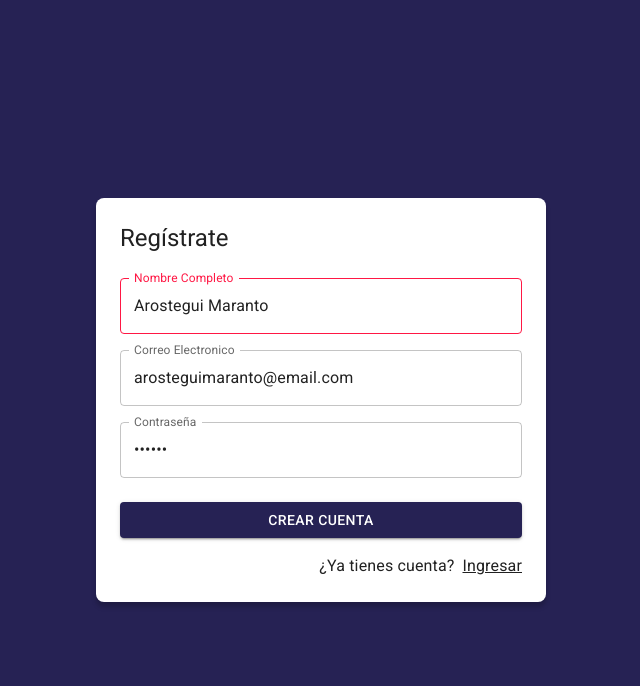
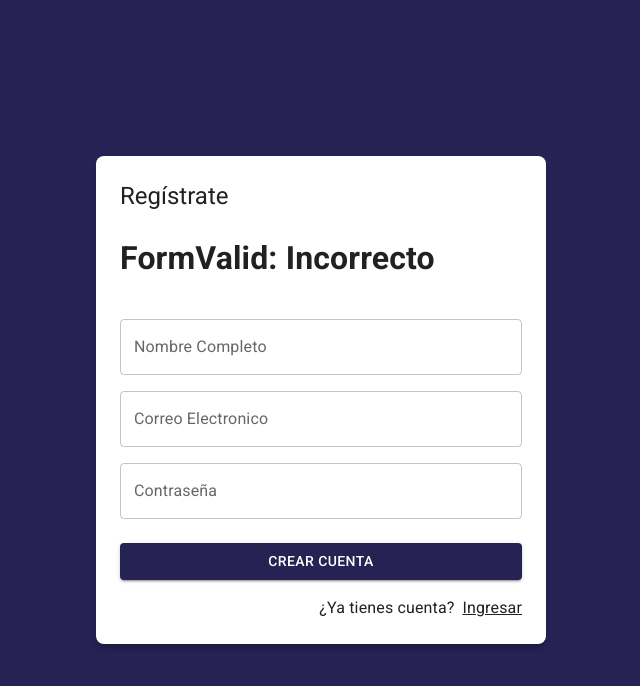
Before and after one commit to arosteguimaranto/Journal-App, a React (Vite) app: page /auth/register in a window 1280 px wide. Shown: the top 686 px of the page, without its empty margins (319-959 px from the left). Built offline with nearby package versions, Linux system fonts and the light colour scheme.

Commit message:
Mostrar errores en pantalla

```diff
--- a/src/auth/pages/RegisterPage.jsx
+++ b/src/auth/pages/RegisterPage.jsx
@@ -2,38 +2,42 @@
 import { Button, Grid, TextField, Typography, Link } from '@mui/material'
 import { AuthLayout } from '../layout/AuthLayout';
 import { useForm } from '../../hooks';
+import { useState } from 'react';
 
 const formData = {
-  email: 'arosteguimaranto@email.com',
-  password: '123456',
-  displayName: 'Arostegui Maranto'
+  email: '',
+  password: '',
+  displayName: ''
 }
 
 const formValidations = {
-  email:[(value) => value.includes('@'), 'El correo debe de tener una @'],
-  password:[(value) => value.length >= 6, 'El password debe tener mas de 6 caracteres'],
-  displayName:[(value) => value.length >= 1, 'El nombre es obligatorio'],
+  email: [(value) => value.includes('@'), 'El correo debe de tener una @'],
+  password: [(value) => value.length >= 6, 'El password debe tener mas de 6 letras'],
+  displayName: [(value) => value.length >= 1, 'El nombre es obligatorio'],
 }
 
 
 
 export const RegisterPage = () => {
 
-  const {formState, displayName, email, password, onInputChange,
-  isFormValid, displayNameValid, emailValid, passwordValid,
- } = useForm(formData, formValidations);
+  const [formSubmitted, setFormSubmitted] = useState(false)
 
- console.log(displayNameValid);
+  const {
+    formState, displayName, email, password, onInputChange,
+    isFormValid, displayNameValid, emailValid, passwordValid,
+  } = useForm(formData, formValidations);
+
 
 
   const onSubmit = (e) => {
     e.preventDefault();
+   setFormSubmitted(true);
     console.log(formState);
   }
 
   return (
     <AuthLayout title='Regístrate' >
-
+      <h1>FormValid: {isFormValid ? 'valido' : 'Incorrecto'} </h1>
       <form onSubmit={onSubmit}>
 
         <Grid container>
@@ -47,7 +51,7 @@
               name="displayName"
               value={displayName}
               onChange={onInputChange}
-              error={!displayNameValid}
+              error={!!displayNameValid && formSubmitted}
               helperText={displayNameValid}
 
             />
@@ -62,6 +66,8 @@
               name="email"
               value={email}
               onChange={onInputChange}
+              error={!!emailValid && formSubmitted}
+              helperText={emailValid}
             />
           </Grid>
 
@@ -74,6 +80,8 @@
               name="password"
               value={password}
               onChange={onInputChange}
+              error={!!passwordValid && formSubmitted}
+              helperText={passwordValid}
 
             />
           </Grid>
--- a/src/hooks/useForm.js
+++ b/src/hooks/useForm.js
@@ -1,27 +1,34 @@
-import { useState, useEffect } from 'react';
+import { useState, useEffect, useMemo } from 'react';
 
-export const useForm = ( initialForm = {}, formValidations = {} ) => {
+export const useForm = (initialForm = {}, formValidations = {}) => {
 
-    const [ formState, setFormState ] = useState( initialForm );
+    const [formState, setFormState] = useState(initialForm);
 
     const [formValidation, setFormValidation] = useState({});
 
     useEffect(() => {
-      createValidators();
+        createValidators();
 
-    }, [formState ])
+    }, [formState])
+
+    const isFormValid = useMemo(() => {
+        for (const formValue of Object.keys(formValidation)) {
+            if (formValidation[formValue] !== null) return false
+        }
+        return true;
+    }, [formValidation])
 
 
     const onInputChange = ({ target }) => {
         const { name, value } = target;
         setFormState({
             ...formState,
-            [ name ]: value
+            [name]: value
         });
     }
 
     const onResetForm = () => {
-        setFormState( initialForm );
+        setFormState(initialForm);
     }
 
     const createValidators = () => {
@@ -30,12 +37,13 @@
 
         for (const formField of Object.keys(formValidations)) {
 
-            const [ fn, errorMessage] =formValidations[formField];
+            const [fn, errorMessage] = formValidations[formField];
 
-            formCheckedValues[`${formField} Valid`] = fn(formState[formField]) ? null : errorMessage
-            setFormValidation(formCheckedValues);
+            formCheckedValues[`${formField} Valid`] = fn(formState[formField]) ? null : errorMessage;
         }
 
+        setFormValidation(formCheckedValues);
+        console.log(formCheckedValues);
     }
 
     return {
@@ -44,6 +52,7 @@
         onInputChange,
         onResetForm,
 
-        ...formValidation
+        ...formValidation,
+        isFormValid
     }
 }
```
